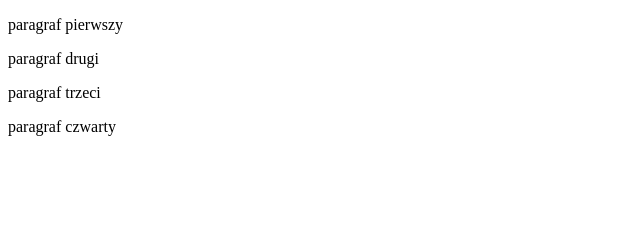
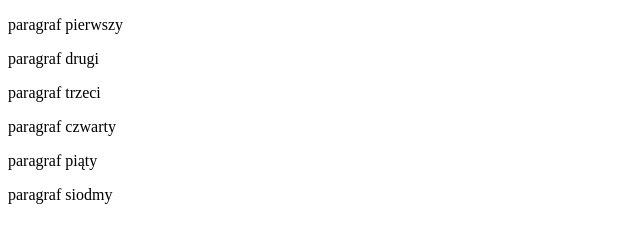
Before and after one commit to paulinalesniak88/paulinalesniak88.github.io, a plain HTML site: page index.html in a window 1280 px wide. Shown: the whole page, without its empty margins (0-640 px from the left). Drawn offline with Linux system fonts and the light colour scheme.

Commit message:
konflikt?

```diff
--- a/index.html
+++ b/index.html
@@ -9,5 +9,7 @@
    <p>paragraf drugi</p>
    <p>paragraf trzeci</p>
      <p>paragraf czwarty</p>
+    <p>paragraf piąty</p>
+    <p>paragraf siodmy</p>
 </body>
 </html>
```
